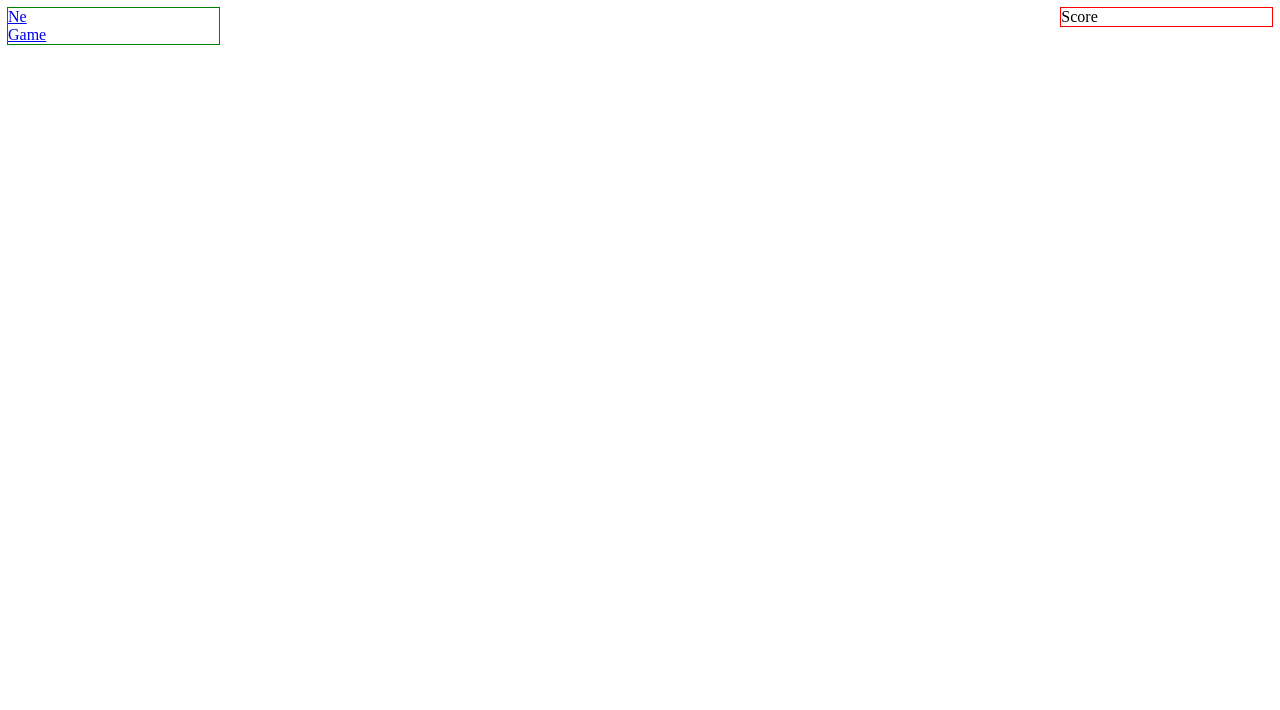
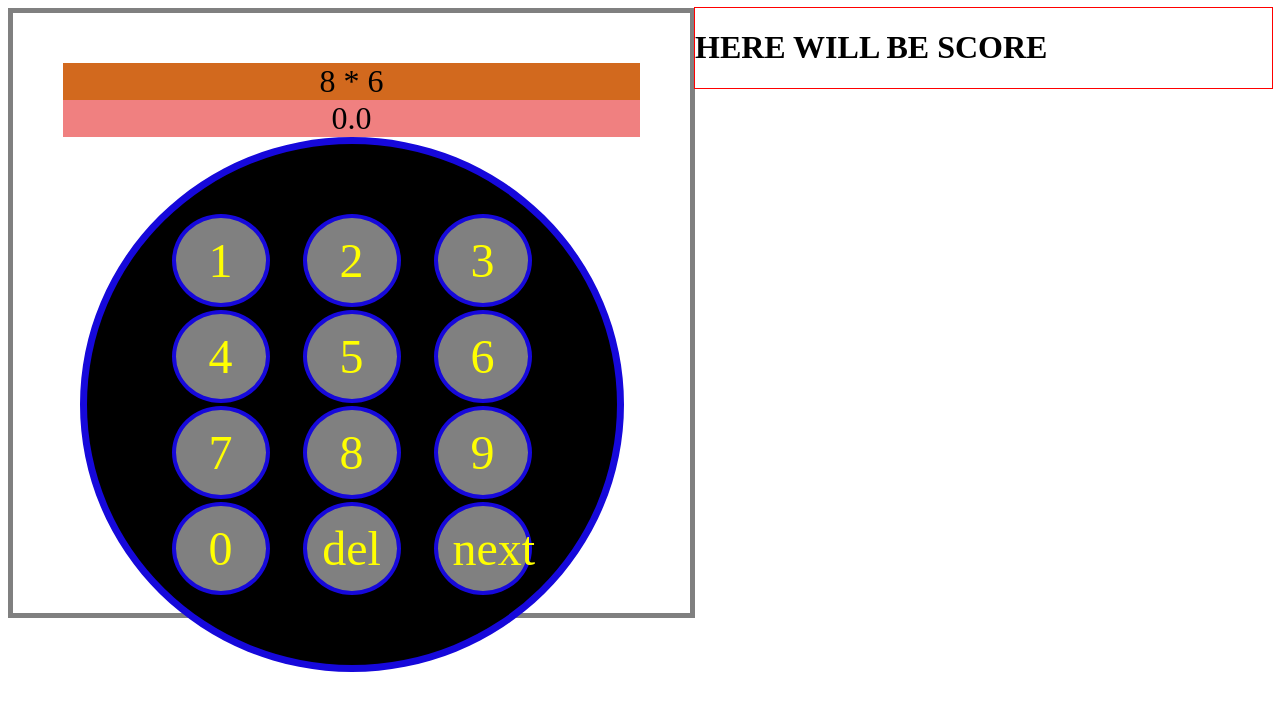
Before and after one commit to Yurii-Komarnytskyi/MultiplicationTableGame, a React (Create React App) app: page / in a window 1280 px wide. Before the commit this address had no page. Shown: the top 710 px of the page. Built offline with nearby package versions, Linux system fonts and the light colour scheme.

Commit message:
removed components and features which I cannot handle properly at the moment; Plan is to simplify the game and farther with gaining more knowledge and experience in React complete all the things I intended to do initially

```diff
--- a/src/App.js
+++ b/src/App.js
@@ -1,13 +1,11 @@
 import './App.css';
-import CrossRoads from './components/CrossRoads';
-import Menu from './components/menu/Menu';
+import GameContainer from './components/game_comp/GameContainer';
 import ScorePanel from './components/scorepanel/ScorePanel';
 
 function App() {
   return (
     <main className="main_cont">
-      <Menu />
-      <CrossRoads />
+      <GameContainer />
       <ScorePanel />
     </main>
   );
--- a/src/components/CrossRoads.jsx
+++ /dev/null
@@ -1,16 +0,0 @@
-import React from 'react'
-import { Route, Routes } from 'react-router-dom';
-import GameContainer from './game_comp/GameContainer';
-const CrossRoads = () => {
-    return (
-        <div className='middle_cont'>
-            <Routes>
-                <Route path='/game' element={<GameContainer />} />
-                <Route path='/ne' element={<div>Non existing shit</div>} />
-            </Routes>
-        </div>
-
-    )
-}
-
-export default CrossRoads
--- a/src/components/game_comp/GameContainer.jsx
+++ b/src/components/game_comp/GameContainer.jsx
@@ -4,19 +4,18 @@ import cl from './GameContainer.module.css';
 import GenerateQuestion from './GenerateQuestion';
 import { createRandom, extractCorrectAnsw, compareGathered } from './../../myFunctions';
 
-const GameContainer = () => {
+const GameContainer = ({score}) => {
   const [playersAnsw, setPlayersAnsw] = useState('')
   const [correctAnsw, setCorrectAnsw] = useState(null);
   const [randQuest, setRandQuest] = useState(createRandom());
-  useEffect(()=> {
-    console.log(playersAnsw)
-  },[playersAnsw]);
+
+  useEffect(()=> console.log(playersAnsw),[playersAnsw]);
+
   useMemo(() => {
     setCorrectAnsw(extractCorrectAnsw(randQuest));
-    compareGathered(playersAnsw, correctAnsw);
+    compareGathered(playersAnsw, correctAnsw, score);
     setPlayersAnsw('')
   }, [randQuest]);
-
 
 
 
@@ -37,23 +36,3 @@ const GameContainer = () => {
 }
 
 export default GameContainer;
-
-
-// const [playersAnsw, setPlayersAnsw] = useState('')
-// const [correctAnsw, setCorrectAnsw] = useState(null);
-// const [randQuest, setRandQuest] = useState(createRandom());
-// const [isNextPressed, setIsNextPressed] = useState(false);
-
-// useEffect(()=> {
-//   console.log('useEffect Start')
-//   setCorrectAnsw(extractCorrectAnsw(randQuest));
-//   console.log('correctAnsw inside useEffect', correctAnsw);
-//   // setPlayersAnsw(``);
-
-// },[isNextPressed]);
-// useMemo(() => {
-//   console.log('useMemo  Start')
-//   setIsNextPressed(false); // should be the reason why renders twice
-//   compareGathered(playersAnsw, correctAnsw);
-//   return setRandQuest(createRandom());
-// }, [isNextPressed]);
--- a/src/components/game_comp/buttons/Buttons.jsx
+++ b/src/components/game_comp/buttons/Buttons.jsx
@@ -3,7 +3,8 @@ import cl from './Buttons.module.css'
 import EnteredValue from './../EnteredValue';
 import {createRandom} from './../../../myFunctions';
 const Buttons = ({ playersAnsw, setPlayersAnsw, setRandQuest }) => {
-    const obtInt = (e) => setPlayersAnsw((playAnsw) => playAnsw + e.target.innerText);
+    const obtInt = (e) => setPlayersAnsw((playAnsw)=> playAnsw + e.target.innerText);
+    const deleteChar = () => setPlayersAnsw((playAnsw)=> playAnsw.substring(0, playAnsw.length-1));
     const handleButtonNext = () => setRandQuest(createRandom());
     return (
         <div>
@@ -19,7 +20,7 @@ const Buttons = ({ playersAnsw, setPlayersAnsw, setRandQuest }) => {
                 <div onClick={e => obtInt(e)} className={cl.btn}>8</div>
                 <div onClick={e => obtInt(e)} className={cl.btn}>9</div>
                 <div onClick={e => obtInt(e)} className={cl.btn}>0</div>
-                <div className={cl.commandButton} >del</div>
+                <div onClick={deleteChar} className={cl.commandButton} >del</div>
                 <div onClick={handleButtonNext}
                 className={cl.commandButton} >next</div>
             </div >
--- a/src/components/menu/Menu.jsx
+++ /dev/null
@@ -1,14 +0,0 @@
-import React from 'react'
-import { Link } from 'react-router-dom'
-import cl from './Menu.module.css';
-const Menu = () => {
-    return (
-            <div className={cl.menu_wrapper}>
-                <Link to='/ne'>Ne</Link>
-                <Link to='/game'>Game</Link>
-            </div>
-
-
-    )
-}
-export default Menu
--- a/src/components/menu/Menu.module.css
+++ /dev/null
@@ -1,13 +0,0 @@
-.menu_wrapper{
-    display: flex;
-    flex-direction: column;
-    /* position: absolute; */
-    /* margin-right: auto; */
-    /* justify-self: left; */
-    height: 100%;
-    width: 15%;
-    /* justify-content: center;     */
-    /* border: solid 3px blueviolet;  */
-    outline:1px solid green;
-
-}
--- a/src/components/scorepanel/ScorePanel.jsx
+++ b/src/components/scorepanel/ScorePanel.jsx
@@ -1,9 +1,10 @@
-import React from 'react'
+import React, { useEffect, useState } from 'react'
 import cl from './ScorePanel.module.css'
 const ScorePanel = () => {
+
   return (
     <div className={cl.content}>
-        Score
+      <h1>HERE WILL BE SCORE </h1>
     </div>
   )
 }
--- a/src/index.js
+++ b/src/index.js
@@ -1,11 +1,10 @@
 import React from 'react';
 import ReactDOM from 'react-dom';
-import { BrowserRouter } from 'react-router-dom';
 import App from './App';
 
 ReactDOM.render(
-  <BrowserRouter>
+  <div>
     <App />
-  </BrowserRouter>,
+  </div>,
   document.getElementById('root')
 );
--- a/src/myFunctions.js
+++ b/src/myFunctions.js
@@ -1,10 +1,15 @@
 const randomInt = (s, e) => Math.floor(s + Math.random() * (e + 1 - s));
 const createRandom = () => `${randomInt(2, 9)} * ${randomInt(2, 9)}`;
 const extractCorrectAnsw = (str) => +str[0] * +str.slice(4, 5);
-const compareGathered = (enteredVal, corectAnsw) => {
-    console.log('compareGathered feried : ', 'enteredVal:',enteredVal, 'corectAnsw:',corectAnsw);
-    if (+enteredVal === corectAnsw) console.log(`true in compareGathered`);
-    else console.log(`false in compareGathered`);
+const compareGathered = (enteredVal, corectAnsw,) => {
+    console.log('compareGathered fired: ', 'enteredVal:',enteredVal, 'corectAnsw:',corectAnsw);
+    if (+enteredVal === corectAnsw) {
+        console.log('Score in true');
+    }
+    else {
+
+        console.log('Score in false');
+    }
 }
 
 export {randomInt, createRandom, compareGathered, extractCorrectAnsw};
```
